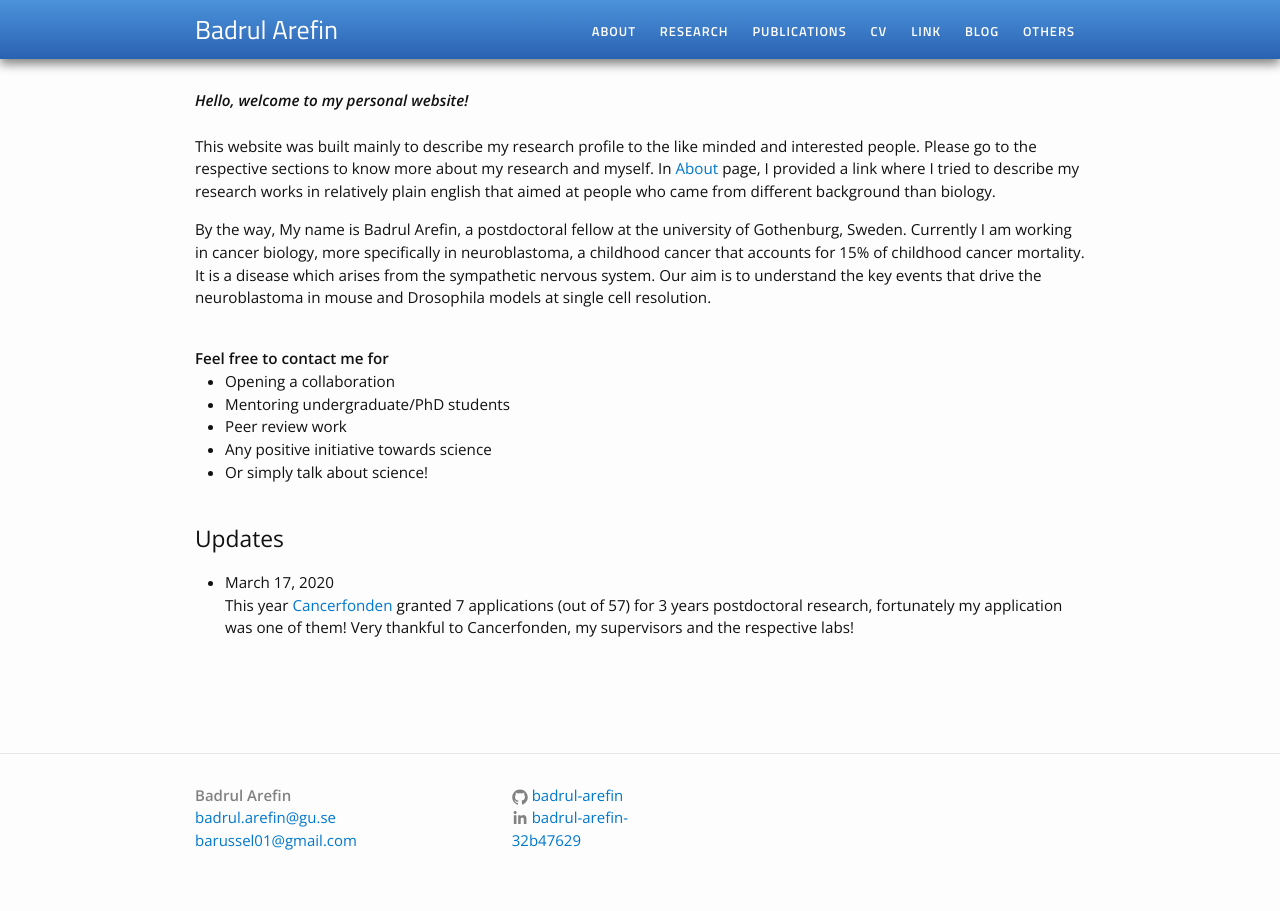
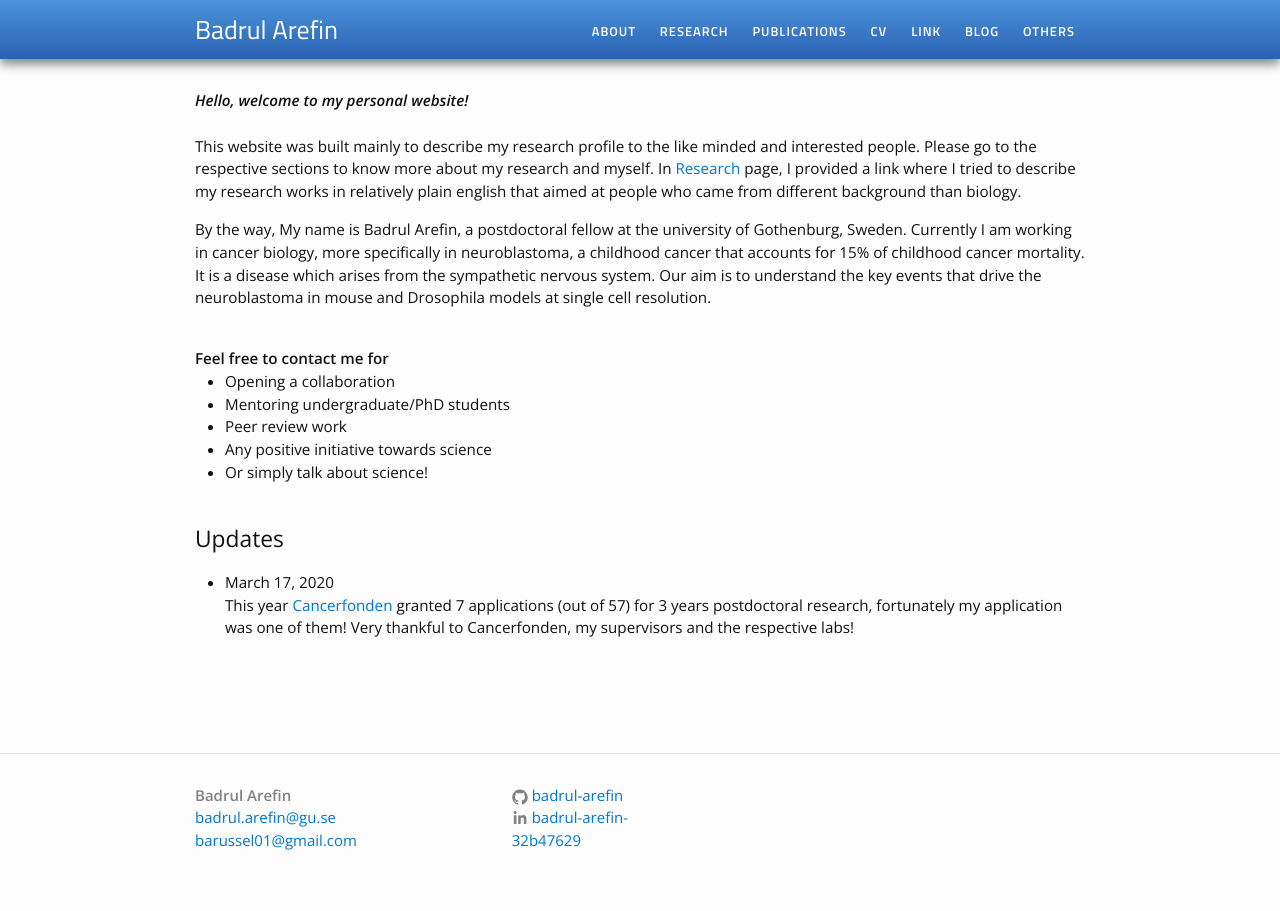
Before and after one commit to Badrul-Arefin/badrul-arefin.github.io, a Jekyll site: the page built from index.html, in a window 1280 px wide. Built offline with Jekyll 4.4.1, drawn with Linux system fonts in a browser that asks for light colours.

Commit message:
Update index.html

```diff
--- a/index.html
+++ b/index.html
@@ -7,7 +7,7 @@ layout: default
  <i><b>Hello, welcome to my personal website!</b></i><br><br>
 
   <p> This website was built mainly to describe my research profile to the like minded and interested people. Please go to the
-  respective sections to know more about my research and myself. In <a href="about">About</a> page, I provided a link where I tried to describe my
+  respective sections to know more about my research and myself. In <a href="research">Research</a> page, I provided a link where I tried to describe my
   research works in relatively plain english that aimed at people who came from different background than biology.<br>
 
 
```
